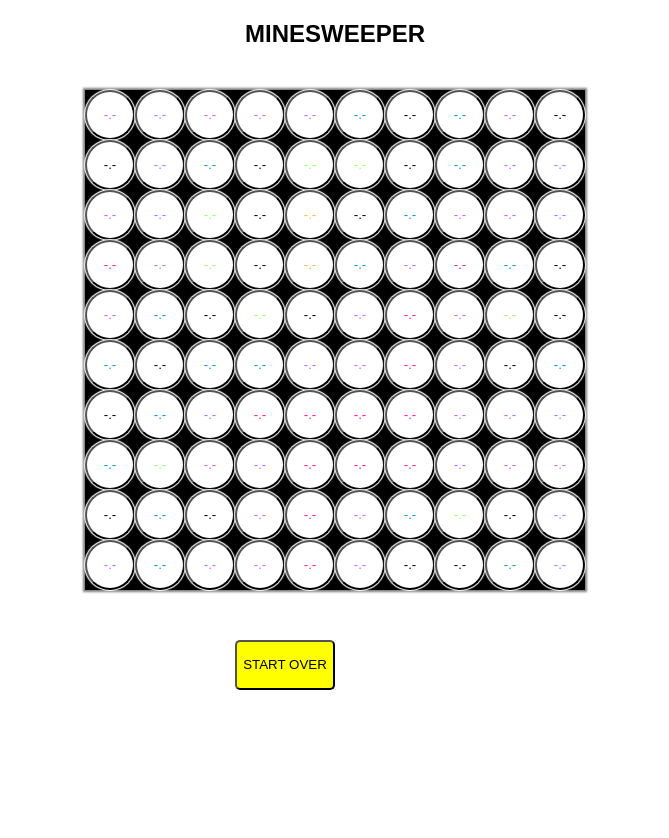
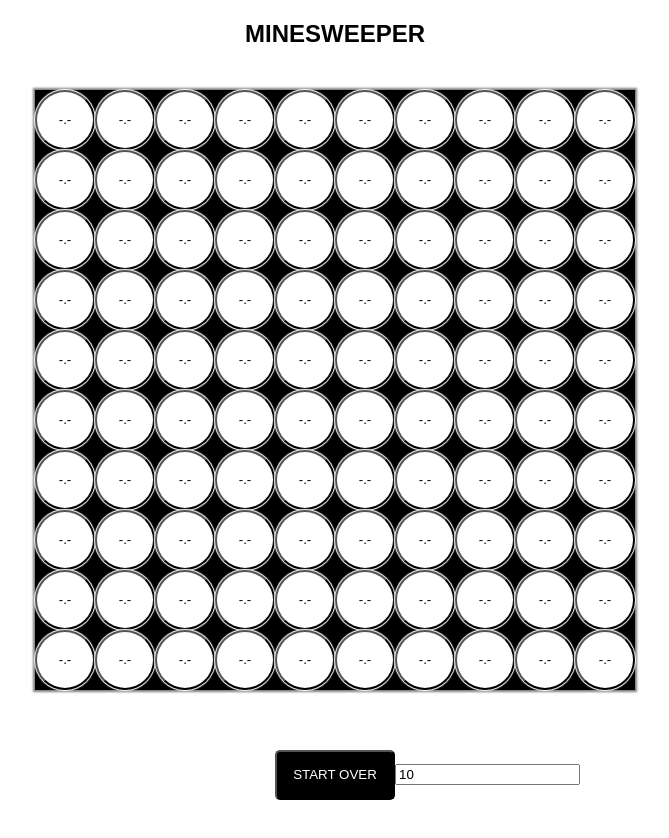
Before and after one commit to arpannln/MiniProjects, a React (Create React App) app in the folder React MineSweeper/minesweeper/: page / in a window 1280 px wide. Shown: the top 838 px of the page, without its empty margins (305-974 px from the left). Before the commit the page ends 800 px from the top, so only its background shows below. Built offline with nearby package versions, Linux system fonts and the light colour scheme.

Commit message:
some left over stuff

```diff
--- a/React MineSweeper/minesweeper/src/App.css
+++ b/React MineSweeper/minesweeper/src/App.css
@@ -27,7 +27,7 @@
   to { transform: rotate(360deg); }
 }
 
-button:hover {
+#clickable:hover {
   transform: scale(1.2);
   cursor: pointer;
 }
--- a/React MineSweeper/minesweeper/src/App.js
+++ b/React MineSweeper/minesweeper/src/App.js
@@ -3,9 +3,9 @@ import logo from './logo.svg';
 import './App.css';
 
 const GAMESIZE = 10;
-const BOARDSIZE = GAMESIZE * 50;
+const BOARDSIZE = GAMESIZE * 60;
 const BOMBCOUNT = 20;
-const COLORS = { 0: "#FF1493", 1: "#c660ff", 2: "#0099cc", 3: "#93ff68", 4: "#ffb543", 5: "#FF1493", 6: "#e4ff55", 7: "#ff5a5a", 8: "#ff5a5a", "*": "black", "": "lightgrey", "X": "grey" };
+const COLORS = { 0: "#7FFFD4", 1: "#c660ff", 2: "#0099cc", 3: "#FF1493", 4: "#ffb543", 5: "#93ff68", 6: "#e4ff55", 7: "#ff5a5a", 8: "#ff5a5a", "*": "black", "": "lightgrey", "X": "grey" };
 
 // neonPink: {
 //     color: '#FF1493',
@@ -36,7 +36,7 @@ class App extends Component {
 // something like tiles = { 00: { color: red, value: *, display: hidden  }}
   constructor() {
     super();
-    this.state = { tiles: {} };
+    this.state = { tiles: {}, bombCount: 20 };
   }
 
   componentDidMount() {
@@ -52,7 +52,7 @@ class App extends Component {
         tiles[`${i}` + j] = { value: 0, backgroundColor: "black", display: "hidden", color: "white" };
       }
     }
-    this.randomizeBombs(tiles, BOMBCOUNT);
+    this.randomizeBombs(tiles, this.state.bombCount);
     this.setState({ tiles });
   }
 
@@ -174,12 +174,13 @@ class App extends Component {
                 let tile = tiles[key];
                 let value = tiles[key].value;
                 return tile.display === "hidden" ?
-                        <button onClick={(e) => this.handleClick(e)} datakey={key} key={key} style={MineSweeperStyles.tileStyle(COLORS[value], "white")} className="tile"> -.- </button> :
+                        <button id="clickable" onClick={(e) => this.handleClick(e)} datakey={key} key={key} style={MineSweeperStyles.tileStyle("black", "white")} className="tile"> -.- </button> :
                         <button disabled="true" key={key} style={MineSweeperStyles.tileStyle(tile.color, COLORS[value])} className="tile"><span style={{margin: "none"}} >{value}</span></button>
               })
             }
           </div>
-          <button onClick={() => this.resetGame()} style={MineSweeperStyles.buttonStyle}> START OVER </button>
+          <button id="clickable" onClick={() => this.resetGame()} style={MineSweeperStyles.buttonStyle}> START OVER </button>
+          <input type="number" onChange="" value="10"/>
         </div>
       ) :
       (
@@ -219,12 +220,14 @@ const MineSweeperStyles = {
     });
   },
   buttonStyle: {
-    width: "100px",
+    color: "white",
+    width: "20%",
     height: "50px",
     borderRadius: "5px",
-    marginLeft: "30%",
-    marginTop: "10%",
-    backgroundColor: "yellow"
+    margin: "10% 0% 40% 40%",
+    backgroundColor: "black",
+    boxShadow: "0px 0px 1px 1px white",
+    transition: "all 1.5s ease",
   }
 
 }
```
